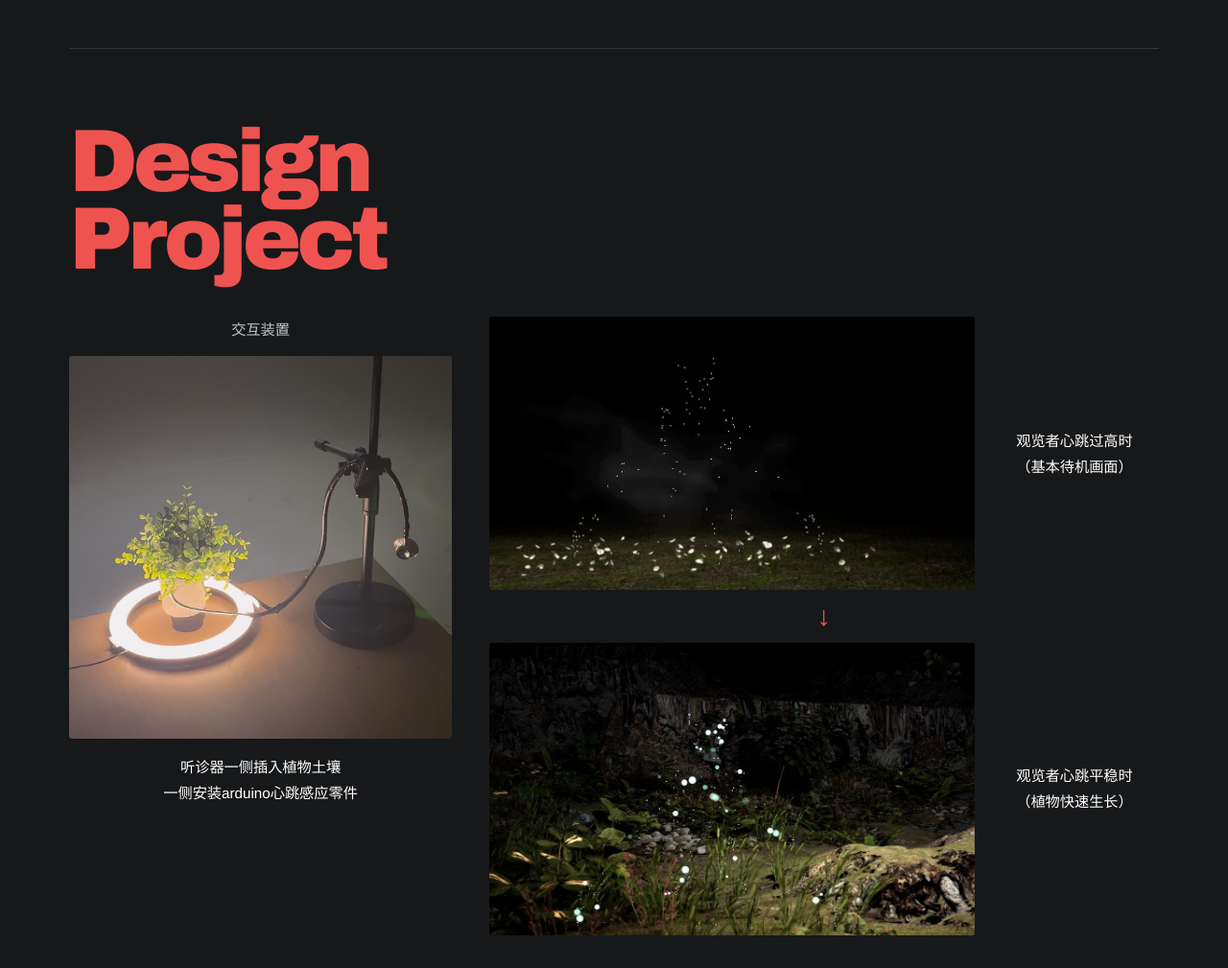
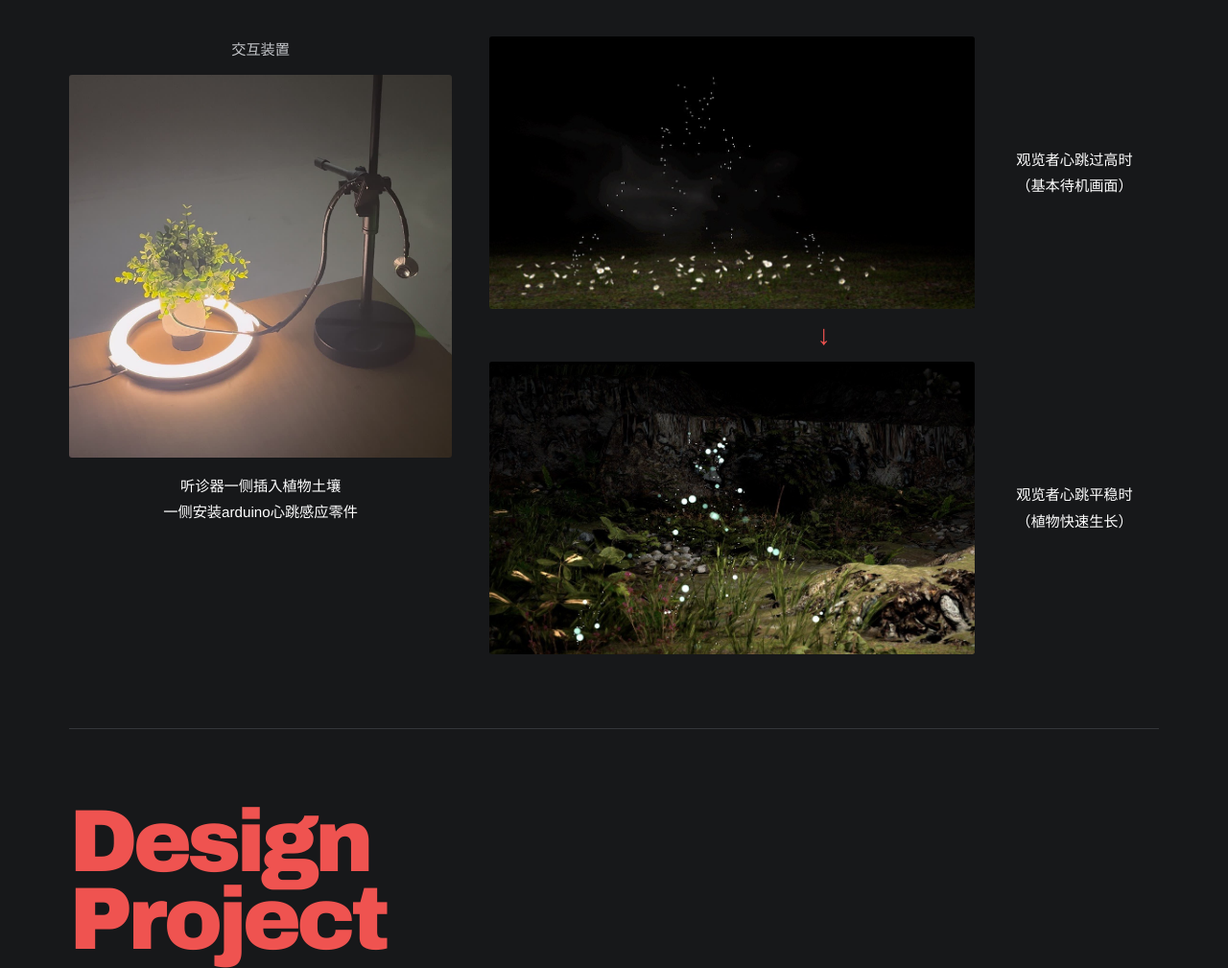
Before and after one commit to tiffland314-svg/portfolio, a plain HTML site: page index.html in a window 1280 px wide. Shown: the part 4000-5009 px from the top of the page at 96% size. Drawn offline with Linux system fonts and the light colour scheme.

Commit message:
Add files via upload

```diff
--- a/index.html
+++ b/index.html
@@ -322,11 +322,7 @@ footer { color: var(--muted); font-size: 0.8rem; padding-block: 1.5rem 2.5rem; b
           </ol>
         </div>
       </div>
-    </article>
-
-    <article class="project">
-      <h2 class="display">Design<br>Project</h2>
-      <div class="cols device">
+      <div class="cols device" style="margin-top:clamp(2rem,5vw,4rem)">
         <figure class="fig">
           <figcaption class="cap">交互装置</figcaption>
           <button class="shot" data-zoom="device.jpg" aria-label="放大查看交互装置"><img src="device.jpg" width="1280" height="1280" alt="交互装置：植物与环形灯、听诊器支架" loading="lazy" decoding="async"></button>
```
